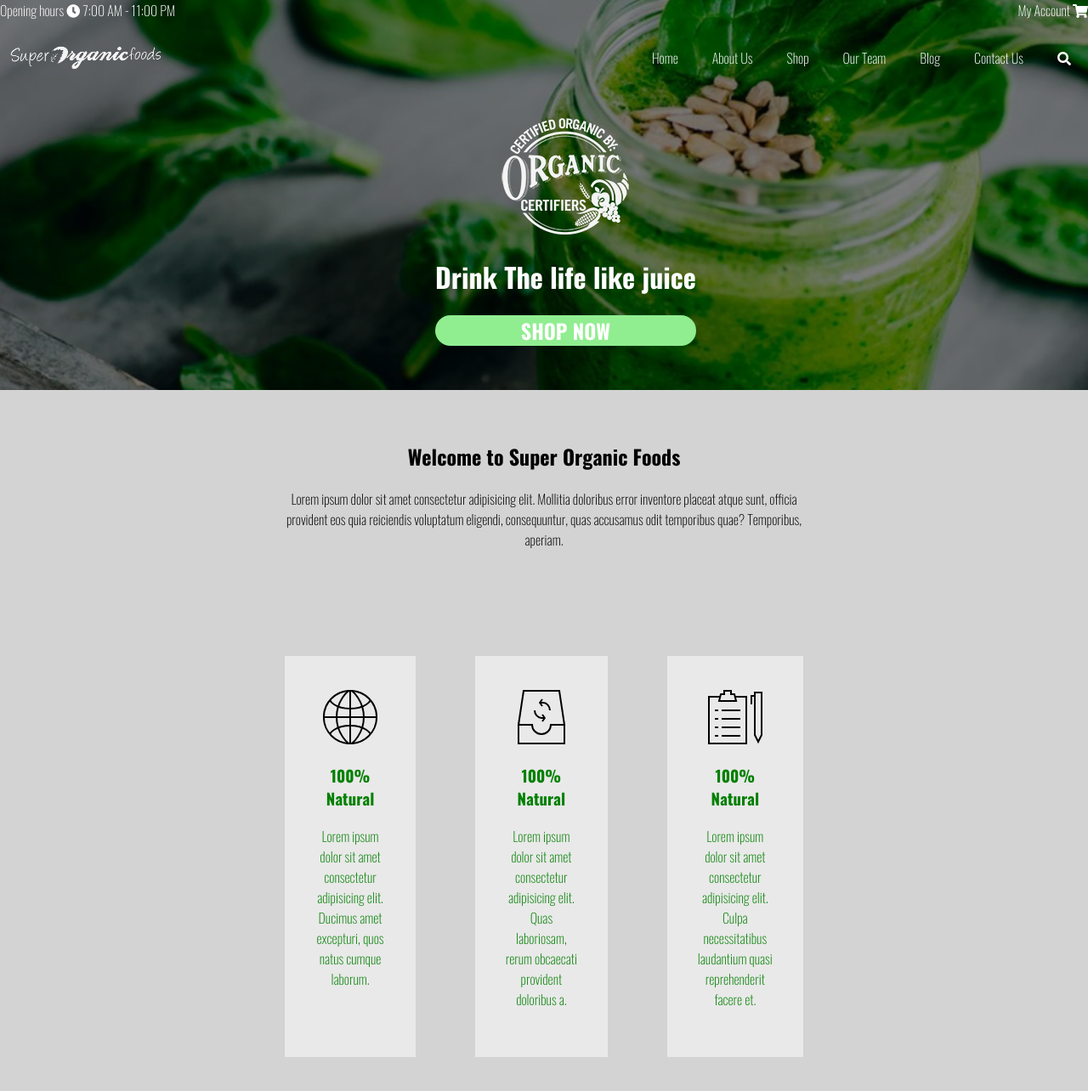
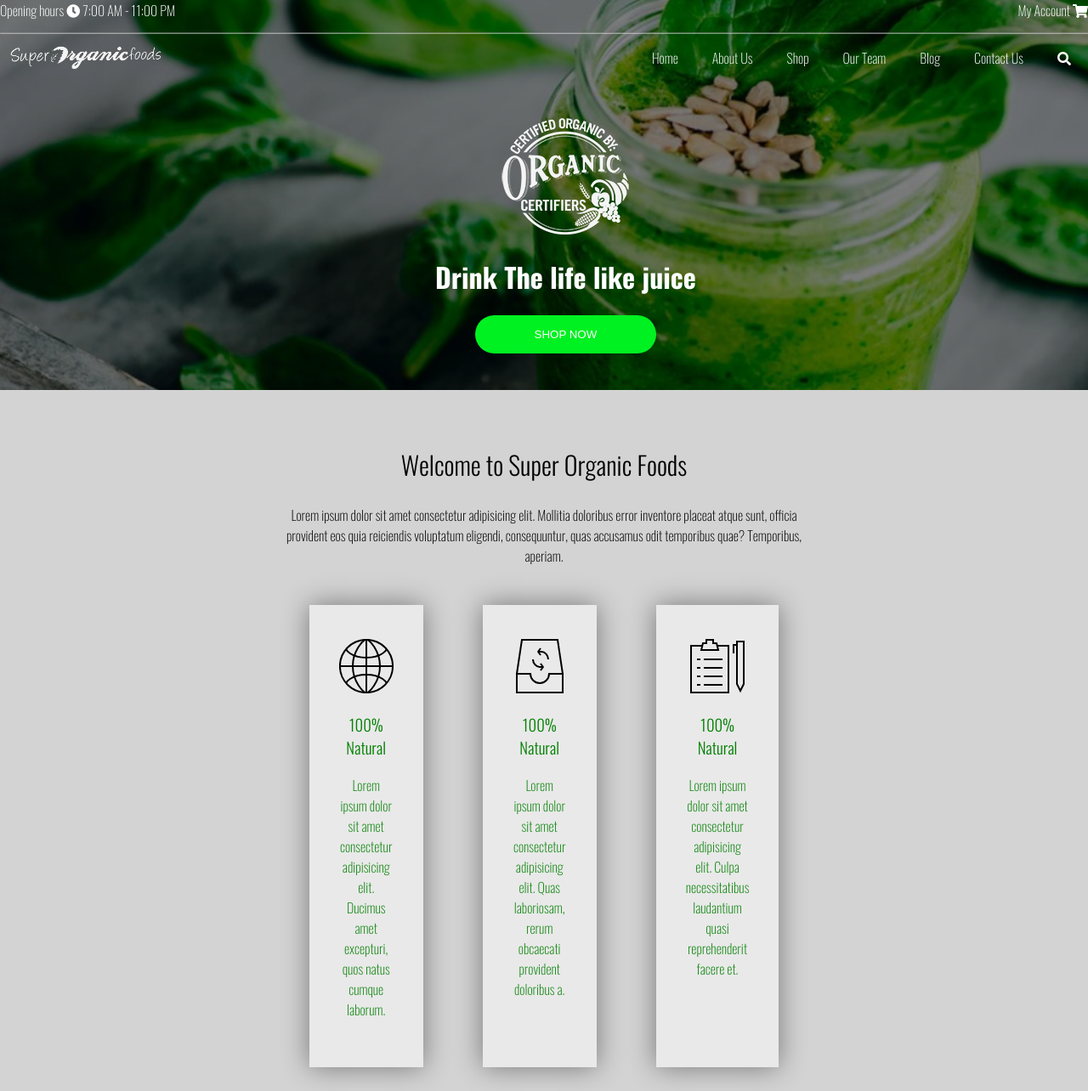
Before and after one commit to MoneyTalks92/Organic_food, a plain HTML site: page index.html in a window 1280 px wide. Shown: the top 1284 px of the page at 85% size. Drawn offline with Linux system fonts and the light colour scheme.

Commit message:
hazi folytatasa

```diff
--- a/index.html
+++ b/index.html
@@ -13,6 +13,7 @@
 
 <body>
   <header>
+    <hr>
     <div class="image-container">
       <img src="img/banner_image_1.jpg" alt="" class="filter">
     </div>
@@ -35,7 +36,7 @@
     <div class="title">
       <img class="banner-logo" src="img/banner_logo150.png" alt="">
       <h1>Drink The life like juice</h1>
-      <h2>SHOP NOW</h2>
+      <button class="shop-button">SHOP NOW</button>
     </div>
   </header>
   <main>
--- a/style.css
+++ b/style.css
@@ -64,10 +64,19 @@ body {
   padding: 0;
   margin: 0;
   background-color: lightgrey;
+  position: relative;
 }
 
 header {
   position: relative;
+}
+
+hr {
+  width: 100%;
+  position: absolute;
+  top: 30px;
+  z-index: 1;
+  opacity: 0.5;
 }
 
 .image-container {
@@ -131,9 +140,12 @@ header {
   color: white;
 }
 
-.title h2 {
-  background-color: lightgreen;
+.shop-button {
+  background-color: rgb(0 241 33);
+  color: white;
+  border: 0;
   border-radius: 25px;
+  padding: 15px 70px;
 }
 
 .lead-container {
@@ -143,18 +155,28 @@ header {
   text-align: center;
 }
 
+.lead-container h2 {
+  font-weight: normal;
+  font-size: 30px;
+}
+
 .box-container {
   display: flex;
   justify-content: center;
   text-align: center;
   color: green;
-  margin: 50px 300px;
+  margin: 0 350px;
 }
 
 .box-container div {
   background-color: rgba(255, 255, 255, 0.507);
-  margin: 75px 35px;
+  margin: 30px 35px;
   padding: 40px 35px;
+  box-shadow: 0 0 30px rgba(0, 0, 0, 0.438);
+}
+
+.box-container h3 {
+  font-weight: normal;
 }
 
 .image2-container {
```
